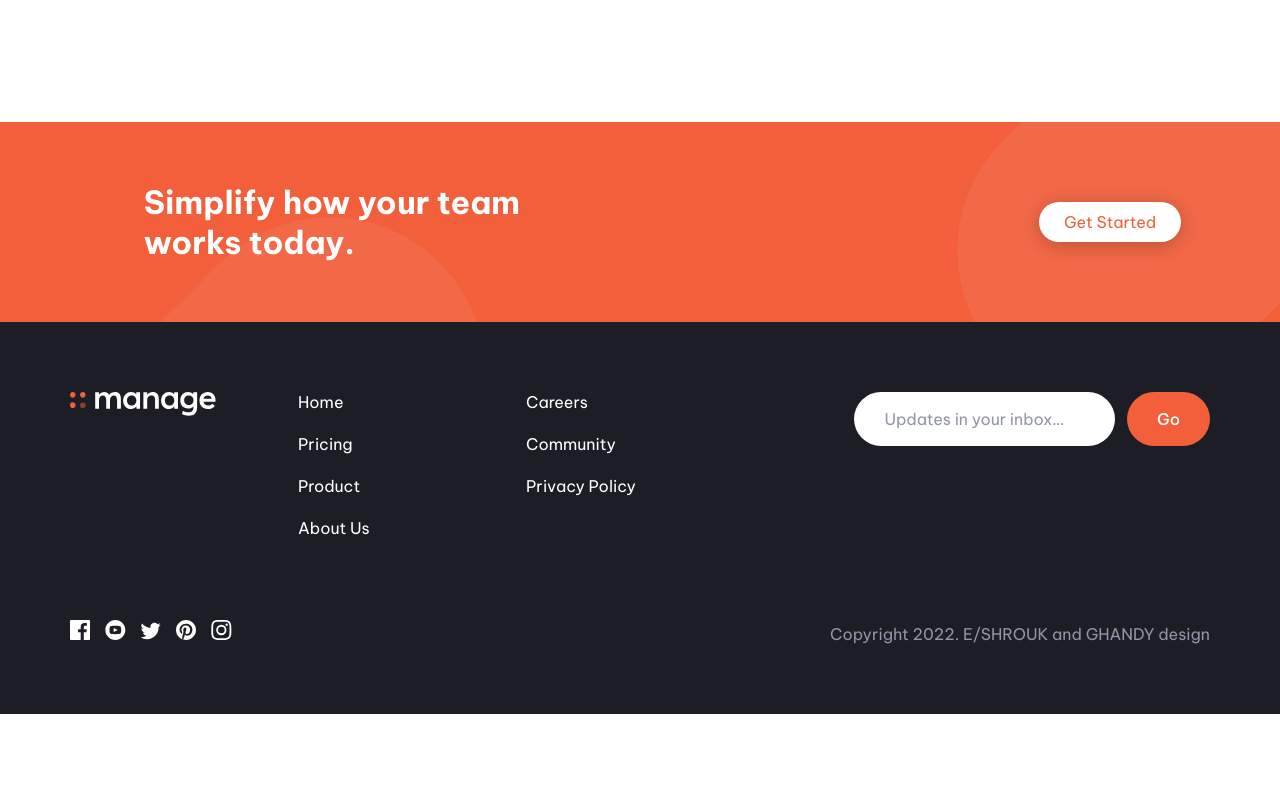
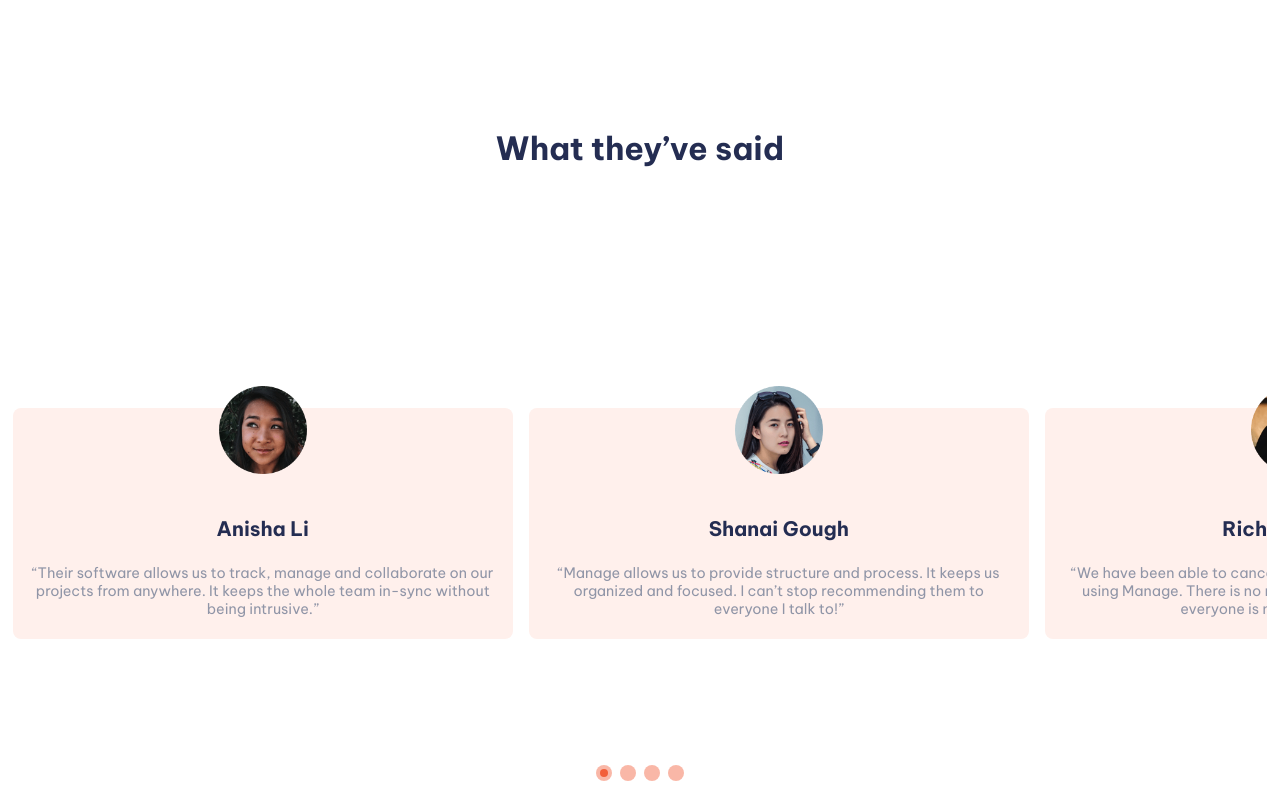
Before and after one commit to fadyghandy1/temp2, a plain HTML site: page index.html in a window 1280 px wide. Shown: the part 1162-1960 px from the top of the page. Before the commit the page ends 1876 px from the top, so only its background shows below. Drawn offline with Linux system fonts and the light colour scheme.

Commit message:
add slider

```diff
--- a/css/style.css
+++ b/css/style.css
@@ -30,6 +30,7 @@ body{
   background-image: url(../imgs/bg-simplify-section-desktop.svg);
   background-repeat: no-repeat;
   color: var( --darkBlue);
+  overflow-x: hidden;
 }
 
 
@@ -743,3 +744,118 @@ nav{
     margin-right: 40px;
 }
 /* ////////////////////////////////////end footer/////////////////////////////////////////// */
+
+
+
+
+
+
+
+
+
+
+
+/* ////////////////////////////// slider ///////////////////////////////////////// */
+.starting-wrapper{
+  margin: 100px auto;
+}
+.starting-txt{
+  display: flex;
+  justify-content: center;
+    margin: 100px;
+}
+
+.center {
+  align-items: center;
+  display: flex;
+  flex-direction: column;
+  height: 100%;
+  justify-content: center;
+}
+
+.wrapper {
+  display: flex;
+  grid-gap: 1em;
+   overflow: hidden;
+  width: 98vw;
+  height: 450px;
+    place-items: center;
+}
+.wrapper > .inner {
+  display: flex;
+  grid-gap: 1em;
+  transition: all 1s ease-in-out;
+}
+
+.card {
+  display: flex;
+  border-radius: 0.5em;
+  /* box-shadow: 1px 1px 10px rgb(0 0 0 / 50%); */
+  width: 500px;
+  flex-direction: column;
+  align-items: center;
+  background: #fff0ec;
+}
+.card > img {
+  border-top-right-radius: inherit;
+  border-top-left-radius: inherit;
+  display: block;
+  width: 5.5em;
+  position: relative;
+  top: -22px;
+  z-index: 1000;
+}
+.card > .content {
+  border-bottom-left-radius: inherit;
+  border-bottom-right-radius: inherit;
+  padding: 1em;
+  text-align: center;
+}
+.card > .content > h1, .card > .content > p {
+  margin: 0.35em 0;
+}
+.card > .content > h1 {
+  font-size: 1.25rem;
+  line-height: 1;
+  margin-bottom: 25px;
+}
+.card > .content > p {
+  color: var(--darkGrayish);
+  font-size: 0.9rem;
+  font-weight: 300;
+}
+
+.map {
+  margin-top: 1em;
+}
+.map > button {
+  all: unset;
+  background: #f369477a;
+  cursor: pointer;
+  margin: 0 0.125em;
+  position: relative;
+  -webkit-user-select: none;
+     -moz-user-select: none;
+      -ms-user-select: none;
+          user-select: none;
+  border-radius: 100%;
+  height: 1em;
+  width: 1em;
+}
+.map > button.active:after {
+  background: #f25f3a;
+  content: "";
+  left: 50%;
+  position: absolute;
+  transform: translate(-50%, -50%);
+  top: 50%;
+  border-radius: 100%;
+  height: 0.5em;
+  width: 0.5em;
+}
+
+@media  (max-width: 768px) {
+  .card {
+    width: 93vw;
+  }
+}
--- a/index.html
+++ b/index.html
@@ -159,8 +159,103 @@
         </div>
       </section>
        <!-- ////////////////////////////////////////////////end section of defrrence//////////////////////////////////////////////////////////// -->
-      <!-- ////////////////////////////////////////////////// starttistemonians/////////////////////////////////////////////////////////////////
-      //////////////////////////////////////////////////////// testimonians end//////////////////////////////////////////////////////////////////////////////////// -->
+
+
+
+
+
+
+
+
+
+
+
+
+
+
+      <!-- ////////////////////////////////////////////////// starttistemonians///////////////////////////////////////////////////////////////// -->
+
+
+
+<div class="starting-wrapper">
+
+  <div class="starting-txt">
+    <h2 class="bring-heading">What they’ve said</h2>
+  </div>
+
+  <div>
+
+    <div class="center">
+      <div class="wrapper">
+        <div class="inner">
+
+
+          <div class="card">
+            <img src="./imgs/avatar-ali.png">
+            <div class="content">
+              <h1>Anisha Li</h1>
+              <p>“Their software allows us to track, manage and collaborate on our projects
+                from anywhere. It keeps the whole team in-sync without being intrusive.”</p>
+            </div>
+          </div>
+          <div class="card">
+            <img src="./imgs/avatar-anisha.png">
+            <div class="content">
+              <h1>Shanai Gough</h1>
+              <p>“Manage allows us to provide structure and process. It keeps us organized
+                and focused. I can’t stop recommending them to everyone I talk to!”</p>
+            </div>
+          </div>
+          <div class="card">
+            <img src="./imgs/avatar-richard.png">
+            <div class="content">
+              <h1>Richard Watts</h1>
+              <p>“We have been able to cancel so many other subscriptions since using
+                Manage. There is no more cross-channel confusion and everyone is much
+                more focused.”</p>
+            </div>
+          </div>
+          <div class="card">
+            <img src="./imgs/avatar-shanai.png">
+            <div class="content">
+              <h1>Ali Bravo</h1>
+              <p>“Manage has supercharged our team’s workflow. The ability to maintain
+                visibility on larger milestones at all times keeps everyone motivated.”</p>
+            </div>
+          </div>
+
+
+
+        </div>
+      </div>
+
+      <div class="map">
+        <button class="active first"></button>
+        <button class="second"></button>
+        <button class="third"></button>
+        <button class="forth"></button>
+      </div>
+    </div>
+
+  </div>
+
+</div>
+
+
+
+
+
+
+
+
+
+
+
+
+
+
+
+
 
 
      <!------------------------------------------- pre-footer ---------------------------------------->
@@ -225,6 +320,7 @@
 
        <script src="./js/nav.js"></script>
        <script src="./js/app.js"></script>
+       <script src="./js/slider.js"></script>
     <script src="./js/validationAndTestemonials.js"></script>
 
 </body>
--- /dev/null
+++ b/js/slider.js
@@ -0,0 +1,24 @@
+
+const buttonsWrapper = document.querySelector(".map");
+const slides = document.querySelector(".inner");
+
+buttonsWrapper.addEventListener("click", e => {
+  if (e.target.nodeName === "BUTTON") {
+    Array.from(buttonsWrapper.children).forEach(item =>
+      item.classList.remove("active")
+    );
+    if (e.target.classList.contains("first")) {
+      slides.style.transform = "translateX(-0%)";
+      e.target.classList.add("active");
+    } else if (e.target.classList.contains("second")) {
+      slides.style.transform = "translateX(-25%)";
+      e.target.classList.add("active");
+    } else if (e.target.classList.contains('third')){
+      slides.style.transform = 'translatex(-50%)';
+      e.target.classList.add('active');
+    }else if (e.target.classList.contains('forth')){
+      slides.style.transform = 'translatex(-75%)';
+      e.target.classList.add('active');
+    }
+  }
+});
```
